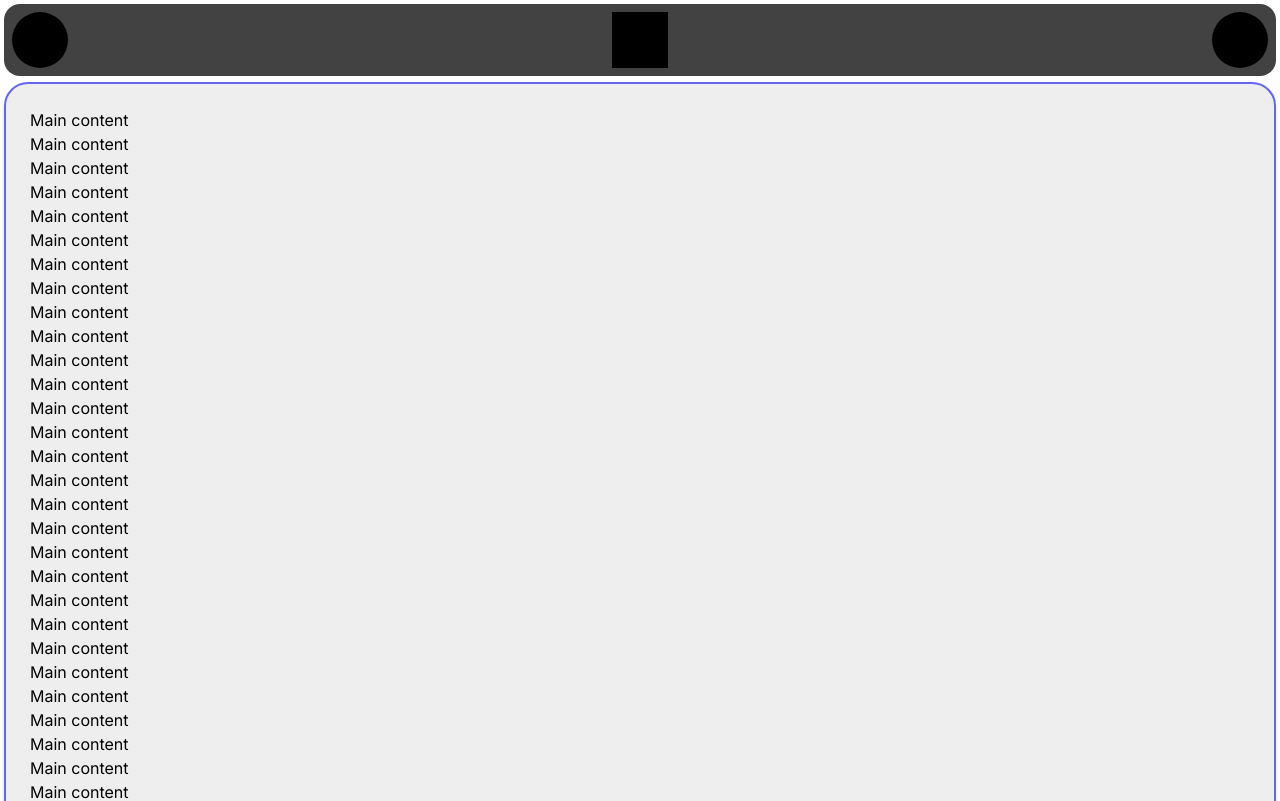
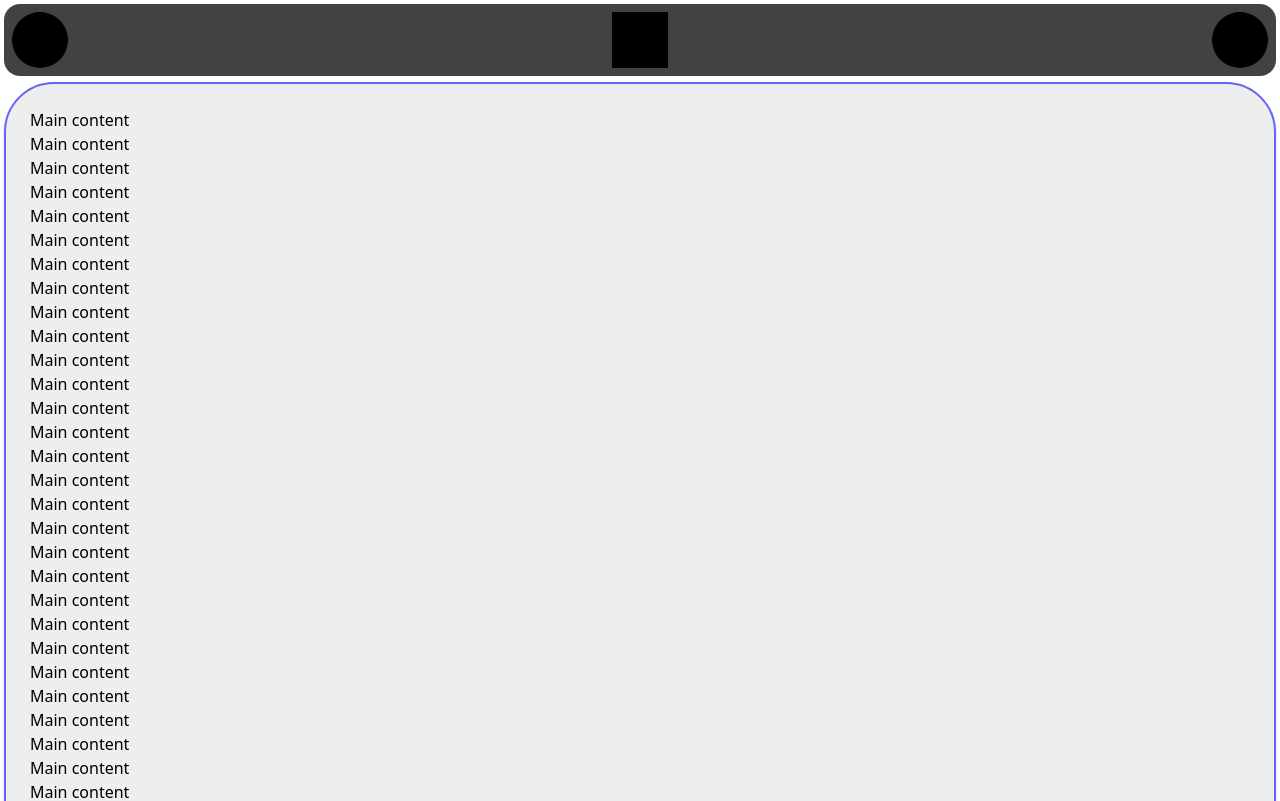
Before and after one commit to theacing/tg-web-app-next, a Next.js app: page / in a window 1280 px wide. Shown: the top 801 px of the page. Built offline with nearby package versions, Linux system fonts and the light colour scheme.

Commit message:
experimental

```diff
--- a/app/(site)/page.tsx
+++ b/app/(site)/page.tsx
@@ -23,8 +23,8 @@ export default function Home() {
 
     if (window.Telegram?.WebApp) {
 
-      WebApp.ready()
-      WebApp.expand()
+      WebApp.ready();
+      WebApp.expand();
 
       const initDataString = window.Telegram.WebApp.initData;
       if (initDataString) {
--- a/app/globals.css
+++ b/app/globals.css
@@ -10,4 +10,9 @@ body,
 
 body{
     padding: 0.25rem;
+    overflow: hidden;
 }
+
+main{
+    border-radius: 50px;
+}
--- a/app/layout.tsx
+++ b/app/layout.tsx
@@ -1,11 +1,8 @@
 'use client'
 
 import "./globals.css";
-import { Inter } from 'next/font/google';
 import Script from "next/script";
 import Header from "@/components/Header";
-
-const inter = Inter({ subsets: ['latin'] })
 
 export default function RootLayout({
   children,
@@ -18,7 +15,7 @@ export default function RootLayout({
         <title>Charton dev build</title>
         <Script src="https://telegram.org/js/telegram-web-app.js" strategy="beforeInteractive" />
       </head>
-      <body className={inter.className}>
+      <body>
         <Header>
           {children}
         </Header>
--- a/components/Header.tsx
+++ b/components/Header.tsx
@@ -13,14 +13,14 @@ const Header: React.FC<HeaderProps> = ({
     const pathname = usePathname();
 
     return (
-        <div className="flex h-full flex-col gap-1.5 h-full">
+        <div className="flex flex-col gap-1.5">
             <div className="flex p-2 items-center justify-between bg-[#424242] rounded-2xl flex-none">
                 <Link href="/me" className="w-14 h-14 bg-black rounded-full"></Link>
                 <div className="w-14 h-14 bg-black"></div>
                 <Link href="/search" className="w-14 h-14 bg-black rounded-full"></Link>
             </div>
-            <main className="h-full flex-1 overflow-y-auto bg-[#eee] rounded-3xl shadow-md p-6 border-2 border-indigo-500">
-            {children}
+            <main className="h-full flex-1 overflow-y-auto bg-[#eee] shadow-md p-6 border-2 border-indigo-500">
+                {children}
             </main>
 
         </div>
```
